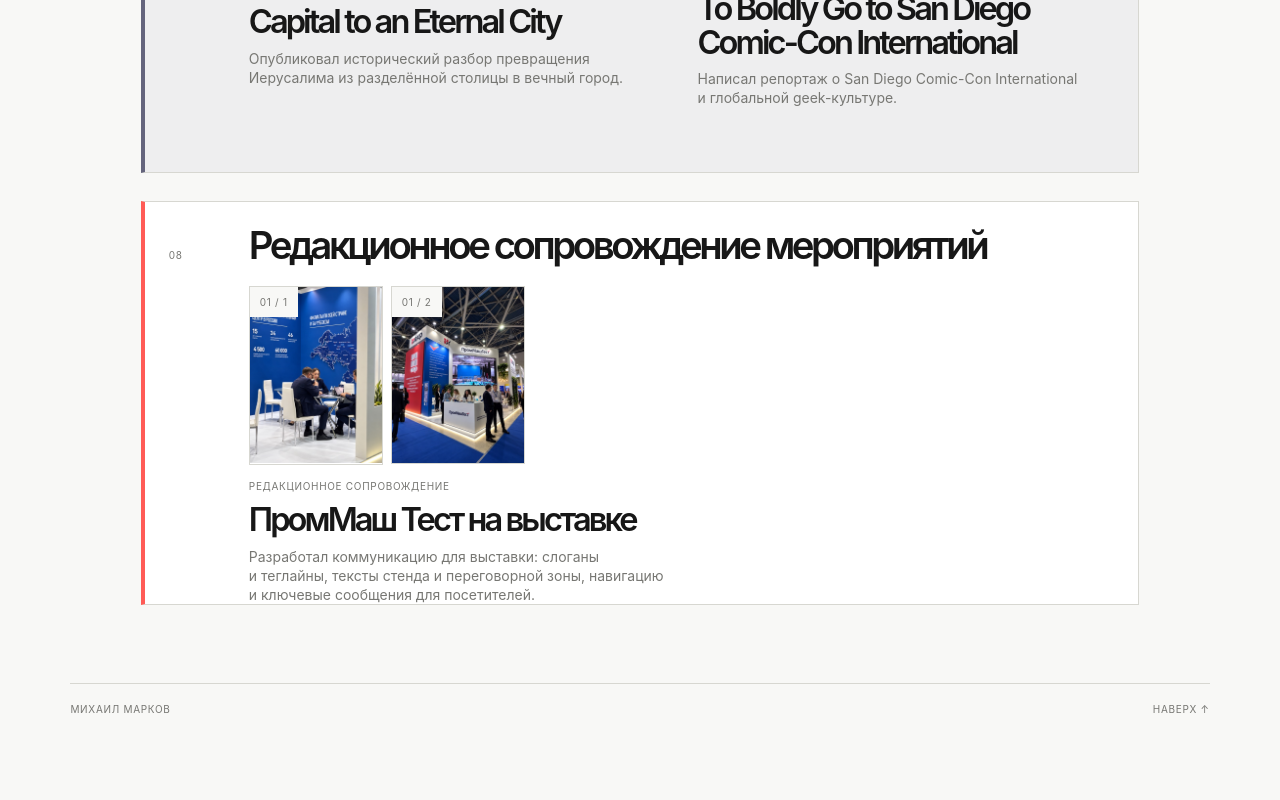
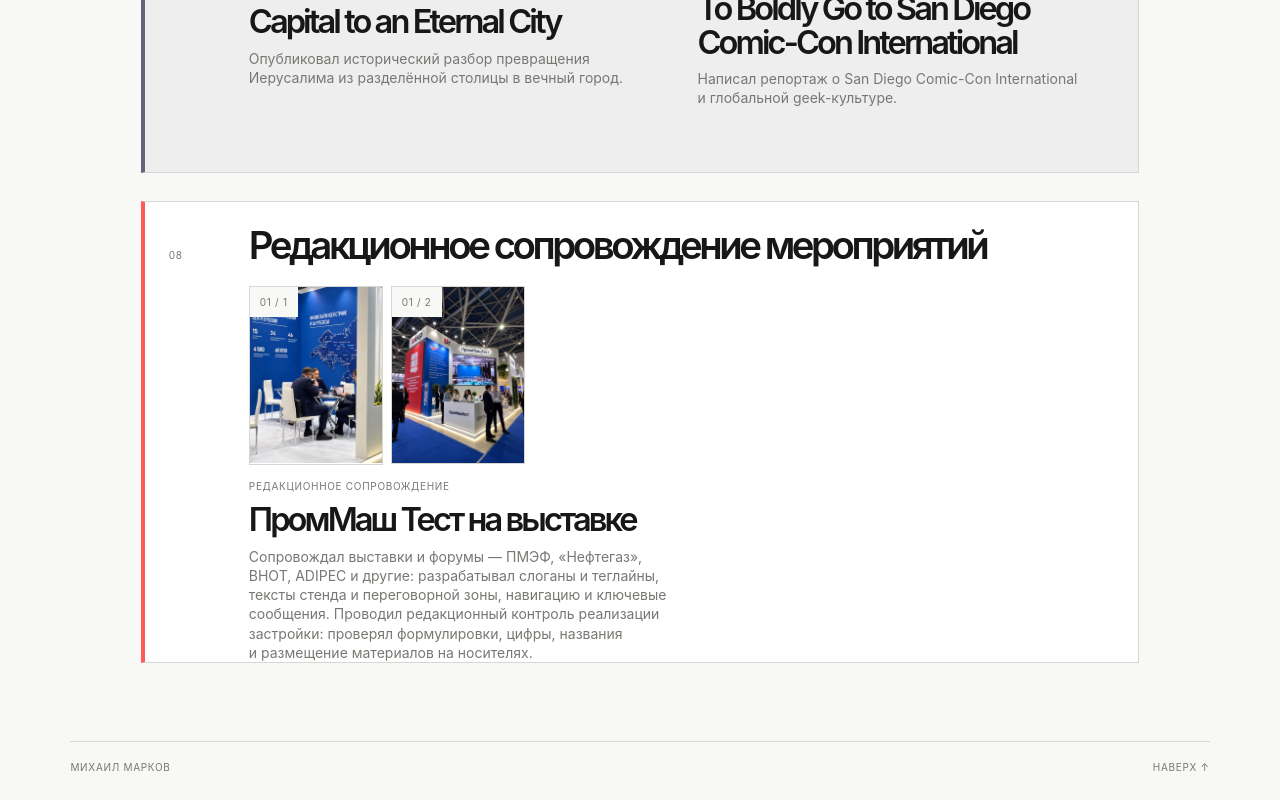
Before and after one commit to mmarkovvvv/mikhail-markov-portfolio, a Next.js app: page / in a window 1280 px wide. Shown: the part 9034-9834 px from the top of the page. Before the commit the page ends 9776 px from the top, so only its background shows below. Built offline with nearby package versions, Linux system fonts and the light colour scheme.

Commit message:
Expand event editorial case scope

```diff
--- a/app/page.tsx
+++ b/app/page.tsx
@@ -350,7 +350,7 @@ const projectGroups: ProjectGroup[] = [
         number: "01",
         category: "Редакционное сопровождение",
         title: "ПромМаш Тест на выставке",
-        text: "Разработал коммуникацию для выставки: слоганы и теглайны, тексты стенда и переговорной зоны, навигацию и ключевые сообщения для посетителей.",
+        text: "Сопровождал выставки и форумы — ПМЭФ, «Нефтегаз», ВНОТ, ADIPEC и другие: разрабатывал слоганы и теглайны, тексты стенда и переговорной зоны, навигацию и ключевые сообщения. Проводил редакционный контроль реализации застройки: проверял формулировки, цифры, названия и размещение материалов на носителях.",
         gallery: [
           {
             src: "/media/event-editorial-prommash-test-meeting-zone.png",
```
Also changed, not shown: 1 other file (tests, documents, lock files or other folders).
